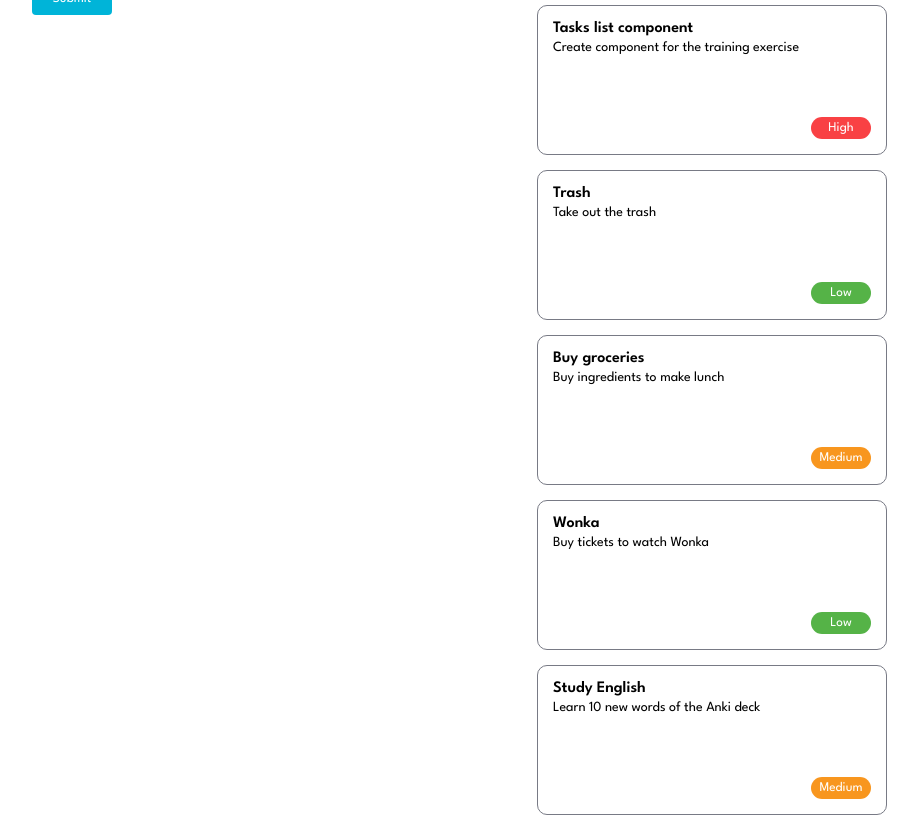
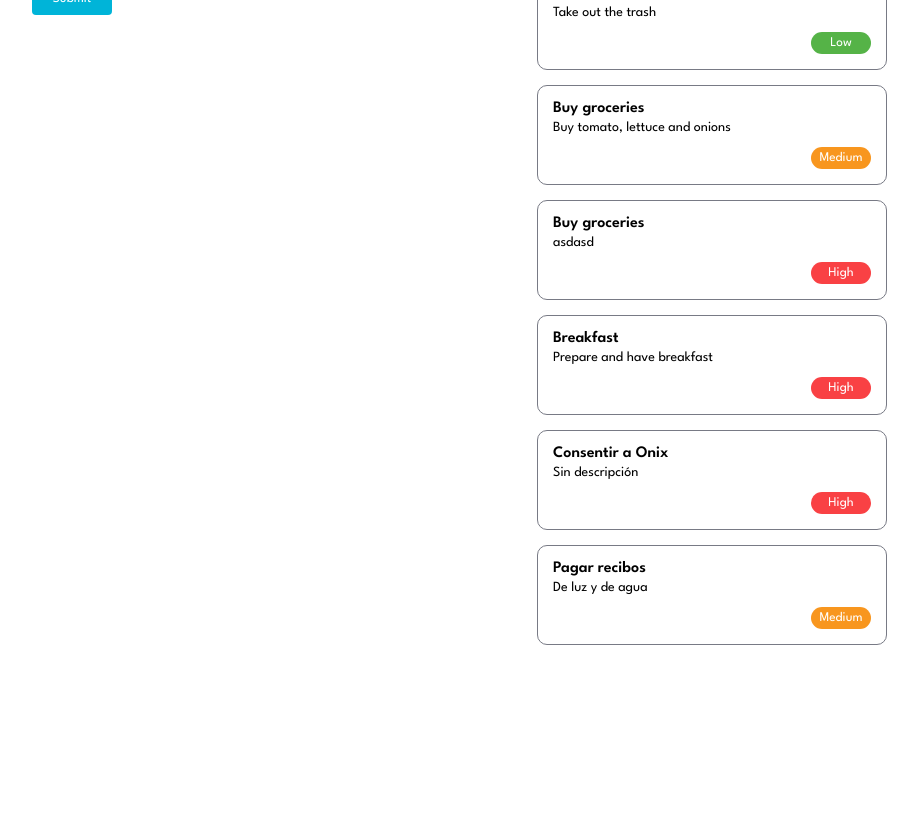
Before and after one commit to amappola7/to-do-list-angular, an Angular app: page / in a window 1280 px wide. Shown: the part 520-1337 px from the top of the page, without its empty margins (184-1102 px from the left). After the commit the page ends 1195 px from the top, so only its background shows below. Built offline with nearby package versions, Linux system fonts and the light colour scheme; data requests are answered from the project's data file.

Commit message:
Updating the view when adding a new task

```diff
--- a/db.json
+++ b/db.json
@@ -31,33 +31,33 @@
       "priority": "Low"
     },
     {
-      "id": 6,
       "title": "Buy groceries",
-      "description": "Buy ingredients to make lunch",
-      "priority": "Medium"
+      "description": "Buy tomato, lettuce and onions",
+      "priority": "Medium",
+      "id": 6
     },
     {
-      "id": 7,
-      "title": "Wonka",
-      "description": "Buy tickets to watch Wonka",
-      "priority": "Low"
+      "title": "Buy groceries",
+      "description": "asdasd",
+      "priority": "High",
+      "id": 7
     },
     {
-      "title": "Study English",
-      "description": "Learn 10 new words of the Anki deck",
-      "priority": "Medium",
+      "title": "Breakfast",
+      "description": "Prepare and have breakfast",
+      "priority": "High",
       "id": 8
     },
     {
-      "title": "Study English",
-      "description": "Learn 10 new words of the Anki deck",
-      "priority": "Medium",
+      "title": "Consentir a Onix",
+      "description": "Sin descripción",
+      "priority": "High",
       "id": 9
     },
     {
-      "title": "Public services",
-      "description": "Pay electric and water bill",
-      "priority": "High",
+      "title": "Pagar recibos",
+      "description": "De luz y de agua",
+      "priority": "Medium",
       "id": 10
     }
   ]
--- a/src/app/pages/tasks/components/task-form/task-form.component.ts
+++ b/src/app/pages/tasks/components/task-form/task-form.component.ts
@@ -1,5 +1,6 @@
-import { Component } from '@angular/core';
+import { Component, EventEmitter, Output } from '@angular/core';
 import { FormGroup, FormControl } from '@angular/forms';
+import { Task } from 'src/app/models/task';
 import { TaskService } from 'src/app/services/task/task.service';
 
 @Component({
@@ -14,12 +15,17 @@ export class TaskFormComponent {
     priority: new FormControl(''),
   });
 
+  @Output() taskSavedNotification: EventEmitter<Task> = new EventEmitter<Task>();
+
   constructor(
     private taskService: TaskService
   ) {}
 
   onSubmit(): void {
     this.taskService.createTask(this.taskForm.value)
-    .subscribe((result) => console.log(result));
+    .subscribe((result) => {
+      this.taskSavedNotification.emit(result);
+      this.taskForm.reset();
+    });
   }
 }
--- a/src/app/pages/tasks/components/tasks-list/tasks-list.component.ts
+++ b/src/app/pages/tasks/components/tasks-list/tasks-list.component.ts
@@ -1,7 +1,7 @@
-import { Component, OnInit } from '@angular/core';
+import { Component, OnInit, Input, ViewChild } from '@angular/core';
 import { Task } from 'src/app/models/task';
 import { TaskService } from 'src/app/services/task/task.service';
-
+import { take } from 'rxjs';
 @Component({
   selector: 'app-tasks-list',
   templateUrl: './tasks-list.component.html',
@@ -10,12 +10,21 @@ import { TaskService } from 'src/app/services/task/task.service';
 export class TasksListComponent implements OnInit{
   tasksList: Task[] = [];
 
+  @Input() newTask!: Task;
+
   constructor(
     private taskService: TaskService
   ) {}
 
   ngOnInit(): void {
     this.taskService.getTasks()
+    .pipe(
+      take(1)
+    )
     .subscribe((tasks) => this.tasksList = tasks);
   }
+
+  saveTask(task: Task) {
+    this.tasksList.push(task);
+  }
 }
--- a/src/app/pages/tasks/tasks.component.html
+++ b/src/app/pages/tasks/tasks.component.html
@@ -1,6 +1,6 @@
 <section class="tasks">
   <div class="task-form">
-    <app-task-form></app-task-form>
+    <app-task-form (taskSavedNotification)="onTaskSaved($event)"></app-task-form>
   </div>
   <div class="tasks-list">
     <app-tasks-list></app-tasks-list>
--- a/src/app/pages/tasks/tasks.component.ts
+++ b/src/app/pages/tasks/tasks.component.ts
@@ -1,4 +1,6 @@
-import { Component } from '@angular/core';
+import { Component, ViewChild } from '@angular/core';
+import { Task } from 'src/app/models/task';
+import { TasksListComponent } from './components/tasks-list/tasks-list.component';
 
 @Component({
   selector: 'app-tasks',
@@ -6,5 +8,9 @@ import { Component } from '@angular/core';
   styleUrls: ['./tasks.component.scss']
 })
 export class TasksComponent {
+  @ViewChild(TasksListComponent) tasksListComponent!: TasksListComponent;
 
+  onTaskSaved(task: Task) {
+    this.tasksListComponent.saveTask(task);
+  }
 }
--- a/src/app/services/task/task.service.ts
+++ b/src/app/services/task/task.service.ts
@@ -14,7 +14,6 @@ export class TaskService {
   getTasks(): Observable<Task[]> {
     return this._http.get<Task[]>(this._url)
     .pipe(
-      take(1),
       tap(() => console.log('Petition get tasks succesful'))
     )
   }
--- a/src/app/shared/components/card/card.component.scss
+++ b/src/app/shared/components/card/card.component.scss
@@ -3,7 +3,7 @@
 .card {
   @include displayFlex(column, flex-start, flex-end);
   width: 35rem;
-  height: 15rem;
+  height: 10rem;
   padding: 1.5rem;
   border: $grey 0.1rem solid ;
   border-radius: 1rem;
```
